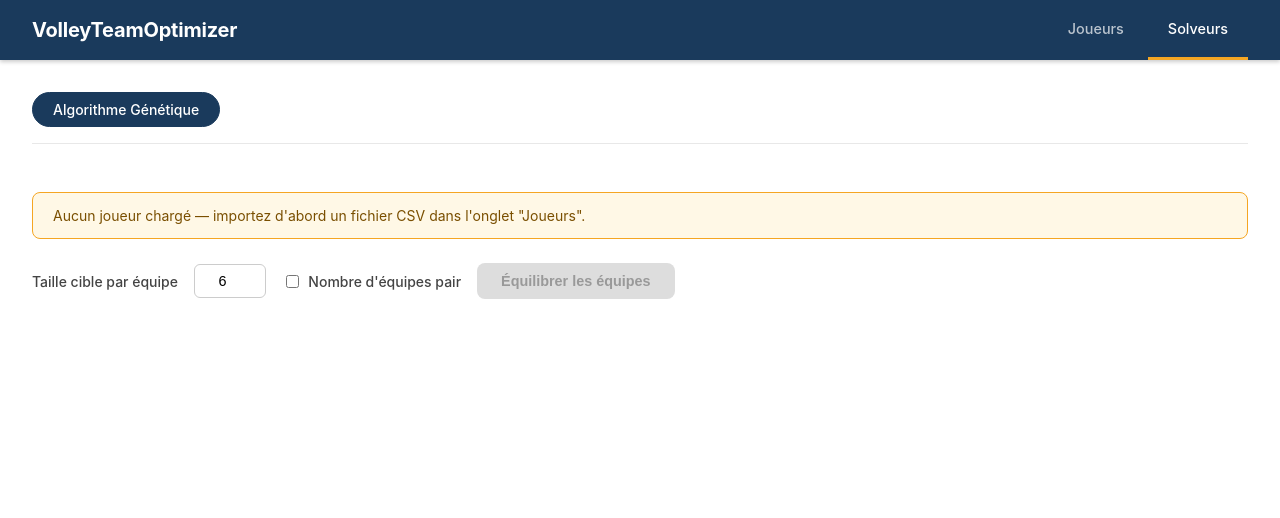
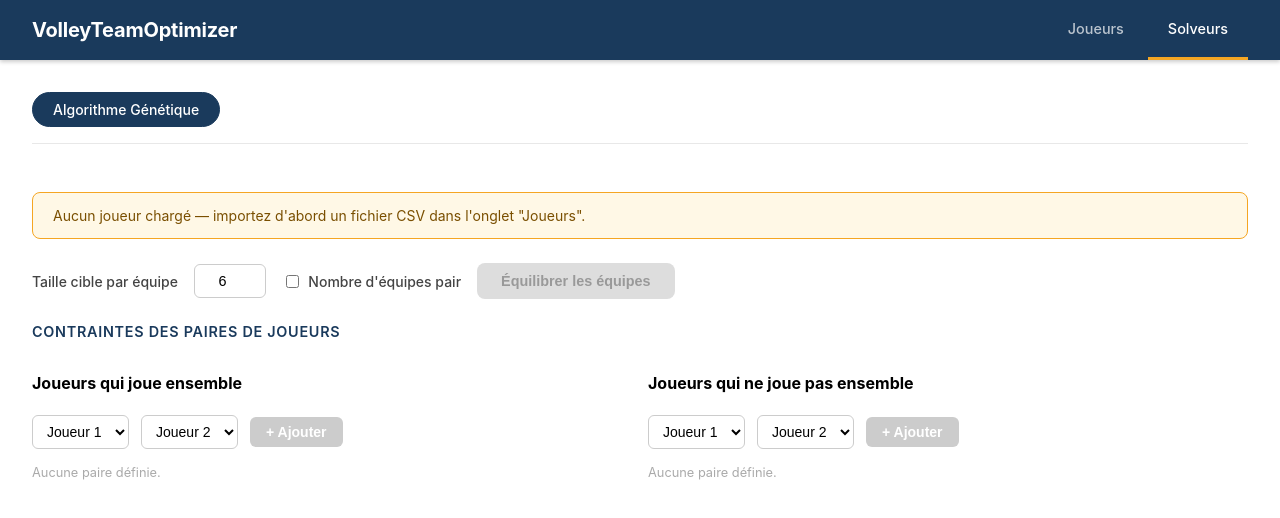
Before and after one commit to flobatard/VolleyTeamOptimizer, an Angular app: page /main/solver/genetic in a window 1280 px wide. Shown: the top 518 px of the page. Built offline with nearby package versions, Linux system fonts and the light colour scheme.

Commit message:
Adding pair players input

```diff
--- /dev/null
+++ b/src/app/core/models/player-pair.ts
@@ -0,0 +1,6 @@
+export type PairType = 'together' | 'apart';
+
+export interface PlayerPair {
+  player1Id: number;
+  player2Id: number;
+}
--- a/src/app/features/solvers/genetic-solver-component/genetic-solver-component.html
+++ b/src/app/features/solvers/genetic-solver-component/genetic-solver-component.html
@@ -33,6 +33,20 @@
     </button>
   </div>
 
+  <div class="player-constraint-section">
+    <h3 class="player-constraint-section-title">Contraintes des paires de joueurs</h3>
+    <div class="players-pair-list">
+      <div>
+        <h4>Joueurs qui joue ensemble</h4>
+        <app-list-pair-players />
+      </div>
+      <div>
+        <h4>Joueurs qui ne joue pas ensemble</h4>
+        <app-list-pair-players />
+      </div>
+    </div>
+  </div>
+
   @if (teams().length > 0) {
     <div class="teams-grid">
       @for (team of teams(); track $index) {
--- a/src/app/features/solvers/genetic-solver-component/genetic-solver-component.scss
+++ b/src/app/features/solvers/genetic-solver-component/genetic-solver-component.scss
@@ -82,6 +82,29 @@
   }
 }
 
+// ── Section générique ─────────────────────────────────────────────────────────
+
+.player-constraint-section {
+  display: flex;
+  flex-direction: column;
+  gap: 0.75rem;
+}
+
+.player-constraint-section-title {
+  margin: 0;
+  font-size: 0.9rem;
+  font-weight: 600;
+  color: #1a3a5c;
+  text-transform: uppercase;
+  letter-spacing: 0.05em;
+}
+
+.players-pair-list {
+  display: grid;
+  grid-template-columns: repeat(auto-fill, minmax(600px, 1fr));
+  gap: 16px;
+}
+
 // ── Grille d'équipes ──────────────────────────────────────────────────────────
 
 .teams-grid {
--- a/src/app/features/solvers/genetic-solver-component/genetic-solver-component.ts
+++ b/src/app/features/solvers/genetic-solver-component/genetic-solver-component.ts
@@ -2,10 +2,11 @@ import { Component, inject, signal } from '@angular/core';
 import { FormsModule } from '@angular/forms';
 import { PlayerDataService } from '../../../core/services/player-data.service';
 import { Player } from '../../../core/models/player';
+import { ListPairPlayers } from '../../../shared/list-pair-players/list-pair-players';
 
 @Component({
   selector: 'app-genetic-solver-component',
-  imports: [FormsModule],
+  imports: [FormsModule, ListPairPlayers],
   templateUrl: './genetic-solver-component.html',
   styleUrl: './genetic-solver-component.scss',
 })
--- /dev/null
+++ b/src/app/shared/list-pair-players/list-pair-players.html
@@ -0,0 +1,39 @@
+<div class="pair-list">
+  <div class="pair-adder">
+    <select class="player-select" [(ngModel)]="newId1">
+      <option [ngValue]="null" disabled>Joueur 1</option>
+      @for (player of players(); track player.id) {
+        <option [ngValue]="player.id">{{ player.name || '(sans nom)' }}</option>
+      }
+    </select>
+
+    <select class="player-select" [(ngModel)]="newId2">
+      <option [ngValue]="null" disabled>Joueur 2</option>
+      @for (player of players(); track player.id) {
+        <option [ngValue]="player.id">{{ player.name || '(sans nom)' }}</option>
+      }
+    </select>
+
+    <button class="add-pair-btn"
+      (click)="addPair()"
+      [disabled]="newId1 === null || newId2 === null || newId1 === newId2"
+    >
+      + Ajouter
+    </button>
+  </div>
+
+  @if (pairs().length > 0) {
+    <ul class="pairs">
+      @for (pair of pairs(); track $index) {
+        <li class="pair-item">
+          <span class="pair-players">
+            {{ playerName(pair.player1Id) }} — {{ playerName(pair.player2Id) }}
+          </span>
+          <button class="remove-btn" title="Supprimer" (click)="removePair($index)">✕</button>
+        </li>
+      }
+    </ul>
+  } @else {
+    <p class="empty-hint">Aucune paire définie.</p>
+  }
+</div>
--- /dev/null
+++ b/src/app/shared/list-pair-players/list-pair-players.scss
@@ -0,0 +1,132 @@
+.pair-list {
+  display: flex;
+  flex-direction: column;
+  gap: 1rem;
+}
+
+// ── Ligne d'ajout ──────────────────────────────────────────────────────────────
+
+.pair-adder {
+  display: flex;
+  align-items: center;
+  gap: 0.75rem;
+  flex-wrap: wrap;
+}
+
+.player-select {
+  padding: 0.45rem 0.625rem;
+  border: 1px solid #ccc;
+  border-radius: 6px;
+  font-size: 0.875rem;
+  background: #fff;
+  cursor: pointer;
+
+  &:focus {
+    outline: none;
+    border-color: #1a3a5c;
+  }
+}
+
+.type-toggle {
+  display: flex;
+  gap: 0.75rem;
+}
+
+.type-option {
+  display: flex;
+  align-items: center;
+  gap: 0.3rem;
+  font-size: 0.875rem;
+  cursor: pointer;
+
+  input[type='radio'] {
+    cursor: pointer;
+  }
+}
+
+.add-pair-btn {
+  padding: 0.45rem 1rem;
+  background: #1a3a5c;
+  color: #fff;
+  font-size: 0.875rem;
+  font-weight: 600;
+  border: none;
+  border-radius: 6px;
+  cursor: pointer;
+  transition: background 0.2s ease;
+
+  &:hover:not(:disabled) {
+    background: #254f7a;
+  }
+
+  &:disabled {
+    background: #ccc;
+    cursor: not-allowed;
+  }
+}
+
+// ── Liste des paires ───────────────────────────────────────────────────────────
+
+.pairs {
+  list-style: none;
+  margin: 0;
+  padding: 0;
+  display: flex;
+  flex-direction: column;
+  gap: 0.4rem;
+}
+
+.pair-item {
+  display: flex;
+  align-items: center;
+  gap: 0.75rem;
+  padding: 0.5rem 0.75rem;
+  background: #f7f9fc;
+  border: 1px solid #e0e6ef;
+  border-radius: 6px;
+  font-size: 0.875rem;
+}
+
+.pair-players {
+  flex: 1;
+  font-weight: 500;
+  color: #222;
+}
+
+.pair-type {
+  padding: 0.2rem 0.6rem;
+  border-radius: 99px;
+  font-size: 0.75rem;
+  font-weight: 600;
+
+  &--together {
+    background: #ddeeff;
+    color: #1a3a5c;
+  }
+
+  &--apart {
+    background: #fdecea;
+    color: #c0392b;
+  }
+}
+
+.remove-btn {
+  background: none;
+  border: none;
+  color: #c0392b;
+  font-size: 0.9rem;
+  cursor: pointer;
+  padding: 0.15rem 0.35rem;
+  border-radius: 4px;
+  transition: background 0.15s ease;
+
+  &:hover {
+    background: #fdecea;
+  }
+}
+
+.empty-hint {
+  font-size: 0.8rem;
+  color: #aaa;
+  margin: 0;
+}
--- /dev/null
+++ b/src/app/shared/list-pair-players/list-pair-players.ts
@@ -0,0 +1,44 @@
+import { Component, inject, signal } from '@angular/core';
+import { FormsModule } from '@angular/forms';
+import { PlayerDataService } from '../../core/services/player-data.service';
+import { PlayerPair, PairType } from '../../core/models/player-pair';
+
+@Component({
+  selector: 'app-list-pair-players',
+  imports: [FormsModule],
+  templateUrl: './list-pair-players.html',
+  styleUrl: './list-pair-players.scss',
+})
+export class ListPairPlayers {
+  private readonly playerDataService = inject(PlayerDataService);
+  protected readonly players = this.playerDataService.players;
+
+  private readonly _pairs = signal<PlayerPair[]>([]);
+  readonly pairs = this._pairs.asReadonly();
+
+  protected newId1: number | null = null;
+  protected newId2: number | null = null;
+
+  protected playerName(id: number): string {
+    return this.players().find((p) => p.id === id)?.name || '?';
+  }
+
+  addPair(): void {
+    const id1 = this.newId1;
+    const id2 = this.newId2;
+    if (id1 === null || id2 === null || id1 === id2) return;
+    const alreadyExists = this._pairs().some(
+      (p) =>
+        (p.player1Id === id1 && p.player2Id === id2) ||
+        (p.player1Id === id2 && p.player2Id === id1),
+    );
+    if (alreadyExists) return;
+    this._pairs.update((pairs) => [...pairs, { player1Id: id1, player2Id: id2}]);
+    this.newId1 = null;
+    this.newId2 = null;
+  }
+
+  removePair(index: number): void {
+    this._pairs.update((pairs) => pairs.filter((_, i) => i !== index));
+  }
+}
```
Also changed, not shown: 1 other file (tests, documents, lock files or other folders).
